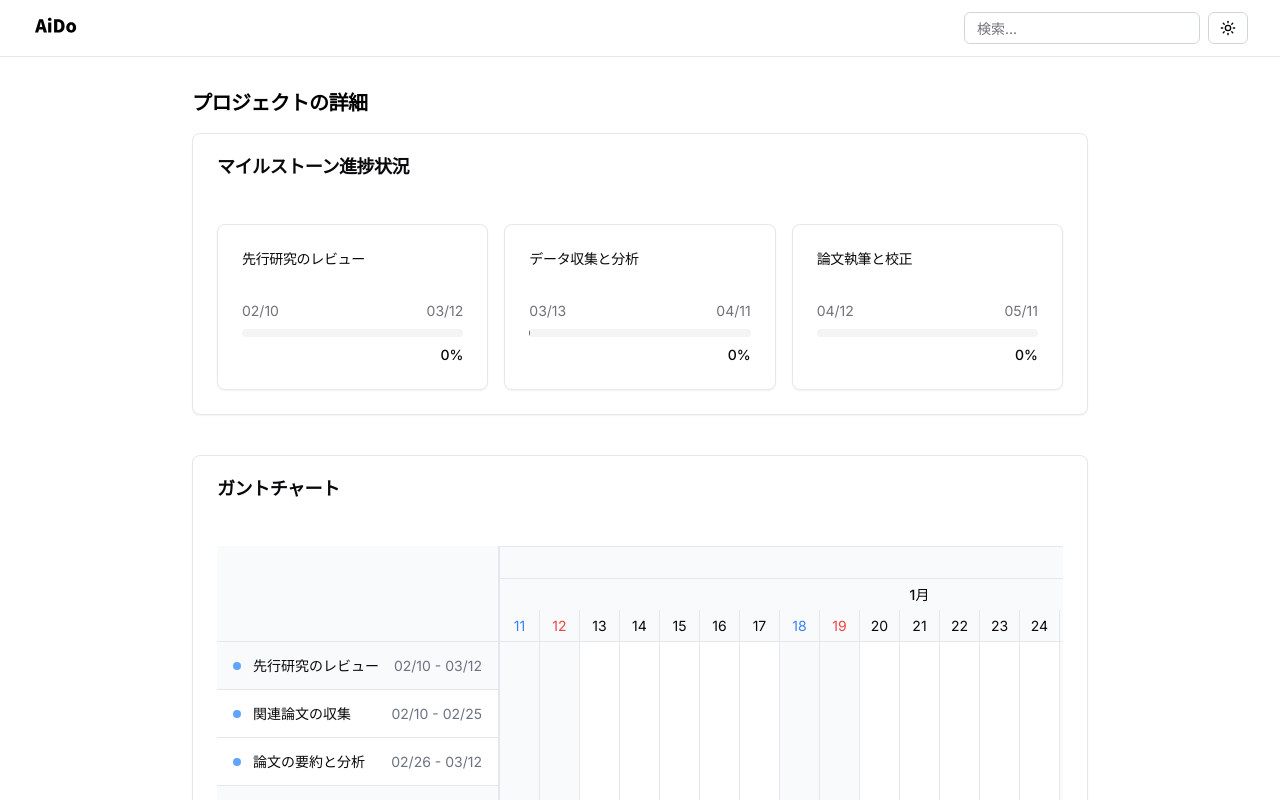
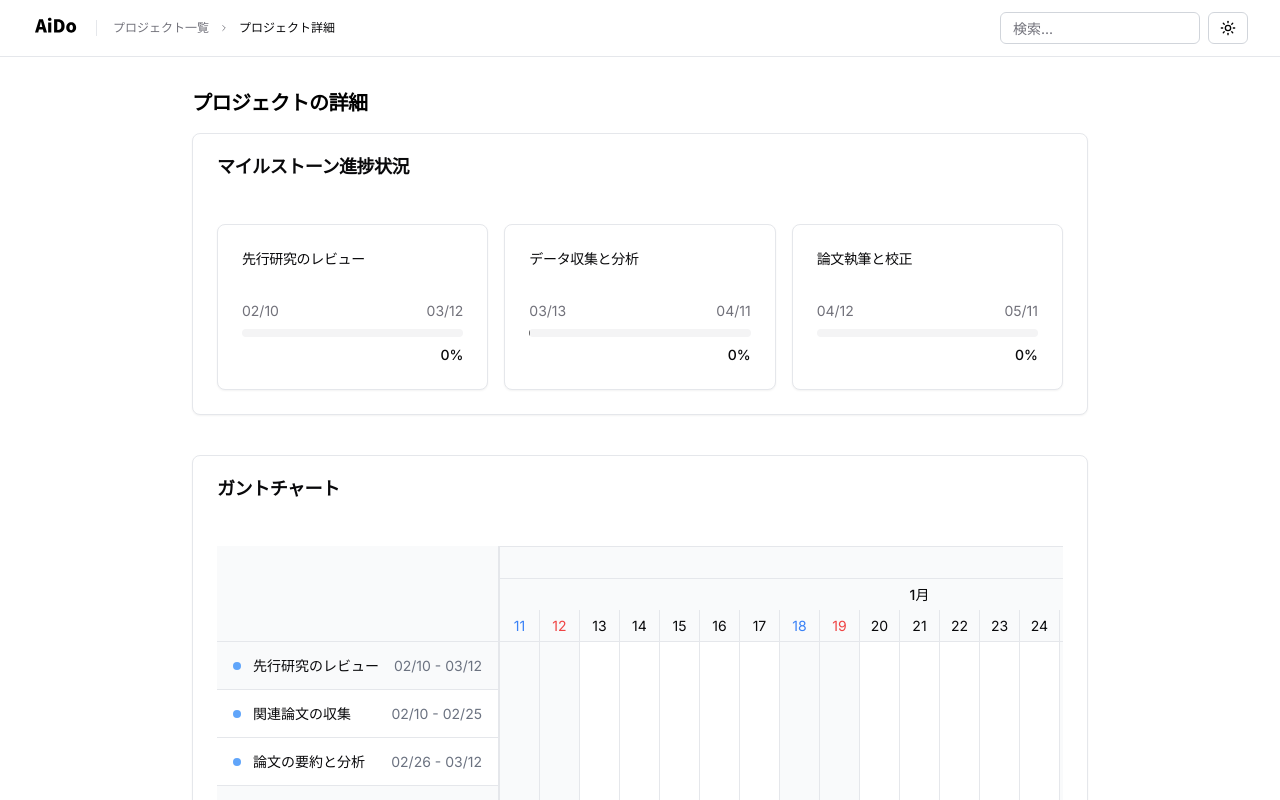
Before and after one commit to kita3222/ai-agent-hackathon, a Next.js app: page /app/projects/1 in a window 1280 px wide. Shown: the top 800 px of the page. Built offline with nearby package versions, Linux system fonts and the light colour scheme.

Commit message:
Add AppBreadcrumb and refine header layout for improved navigation

```diff
--- /dev/null
+++ b/src/components/layouts/app-breadcrumb.tsx
@@ -0,0 +1,75 @@
+"use client";
+
+import { usePathname } from "next/navigation";
+import Link from "next/link";
+import {
+  Breadcrumb,
+  BreadcrumbItem,
+  BreadcrumbLink,
+  BreadcrumbList,
+  BreadcrumbPage,
+  BreadcrumbSeparator,
+} from "@/components/ui/breadcrumb";
+import React from "react";
+
+const routes = {
+  "/app/projects": "プロジェクト一覧",
+  "/app/projects/new": "新規プロジェクト",
+  "/app/projects/suggest": "タスク設定",
+  "/app/projects/schedule": "スケジュール設定",
+};
+
+export function AppBreadcrumb() {
+  const pathname = usePathname();
+
+  // プロジェクト一覧ページの場合は何も表示しない
+  if (pathname === "/app/projects") {
+    return null;
+  }
+
+  const segments = pathname.split("/").filter(Boolean);
+  const relevantSegments = segments.slice(segments.indexOf("projects"));
+
+  const crumbs = relevantSegments.map((segment, index) => {
+    const path = `/${segments
+      .slice(0, segments.indexOf("projects") + index + 1)
+      .join("/")}`;
+    const isProjectId = segment.match(/^[0-9a-fA-F-]+$/);
+    const label = isProjectId
+      ? "プロジェクト詳細"
+      : routes[path as keyof typeof routes];
+
+    return {
+      path,
+      label: label || segment,
+      isLast: index === relevantSegments.length - 1,
+    };
+  });
+
+  return (
+    <Breadcrumb className="overflow-hidden">
+      <BreadcrumbList className="flex-nowrap text-xs">
+        {crumbs.map((crumb, index) => (
+          <React.Fragment key={crumb.path}>
+            {index > 0 && (
+              <BreadcrumbSeparator className="[&>svg]:h-2.5 [&>svg]:w-2.5 flex-shrink-0" />
+            )}
+            <BreadcrumbItem className="overflow-hidden">
+              {crumb.isLast ? (
+                <BreadcrumbPage className="truncate text-xs">
+                  {crumb.label}
+                </BreadcrumbPage>
+              ) : (
+                <BreadcrumbLink asChild>
+                  <Link href={crumb.path} className="truncate text-xs">
+                    {crumb.label}
+                  </Link>
+                </BreadcrumbLink>
+              )}
+            </BreadcrumbItem>
+          </React.Fragment>
+        ))}
+      </BreadcrumbList>
+    </Breadcrumb>
+  );
+}
--- a/src/components/layouts/header.tsx
+++ b/src/components/layouts/header.tsx
@@ -3,18 +3,21 @@ import React from "react";
 import { Input } from "@/components/ui/input";
 import { ThemeToggle } from "@/components/theme-toggle";
 import Logo from "@/components/logo";
+import { AppBreadcrumb } from "./app-breadcrumb";
 
 export default function Header() {
   return (
     <header className="sticky top-0 z-50 w-full border-b border-gray-200 dark:border-gray-700 bg-white dark:bg-gray-900 bg-opacity-95 backdrop-blur supports-[backdrop-filter]:bg-inherit">
       <div className="container flex h-14 items-center">
-        <div className="mr-4 hidden md:flex">
-          <a className="mr-6 flex items-center space-x-2" href="/app/projects">
+        <div className="flex items-center gap-2 md:gap-4">
+          <a className="flex items-center space-x-2" href="/app/projects">
             <Logo />
           </a>
+          <div className="hidden md:block h-4 w-px bg-gray-200 dark:bg-gray-700" />
+          <AppBreadcrumb />
         </div>
-        <div className="flex flex-1 items-center justify-between space-x-2 md:justify-end">
-          <div className="w-full flex-1 md:w-auto md:flex-none">
+        <div className="flex flex-1 items-center justify-end space-x-2">
+          <div className="w-full max-w-[200px]">
             <Input placeholder="検索..." className="h-8" />
           </div>
           <ThemeToggle />
```
